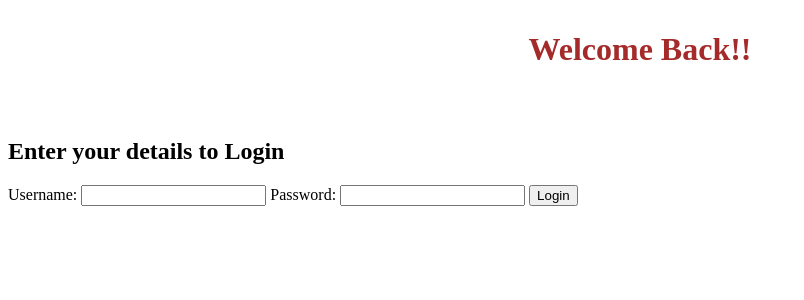
After one commit to SensiLab/MusicVariationWorkshop, a Flask app: page /login in a window 1280 px wide. The commit adds this page. Shown: the top 300 px of the page, without its empty margins (0-804 px from the left). Run offline with Flask 3, Linux system fonts and the light colour scheme.

Commit message:
Added login functionality and user functionality

```diff
--- a/main.py
+++ b/main.py
@@ -6,11 +6,16 @@ import os
 import time
 
 from celery import Celery
-from flask import Flask, render_template, request, jsonify, send_from_directory
+from flask import Flask, render_template, request, jsonify, send_from_directory, url_for, redirect
 from flask_socketio import SocketIO
 from werkzeug.utils import secure_filename
 
-from generate_melody import MagentaMusicTransformer
+
+from flask_sqlalchemy import SQLAlchemy
+from flask_login import UserMixin, LoginManager, login_user, logout_user, login_required
+from flask_bcrypt import Bcrypt
+
+# from generate_melody import MagentaMusicTransformer
 
 app = Flask(__name__)
 
@@ -23,7 +28,7 @@ app.config.from_pyfile('celery_config.py')
 app.config['UPLOAD_FOLDER'] = UPLOAD_FOLDER
 app.config["VARIATION_FOLDER"] = VARIATION_FOLDER
 app.config['SECRET_KEY'] = 'your_secret_key'
-socketio = SocketIO(app,message_queue=SOCKETIO_REDIS_URL)
+socketio = SocketIO(app, message_queue=SOCKETIO_REDIS_URL)
 
 # Create a Celery instance
 celery = Celery(
@@ -33,22 +38,77 @@ celery = Celery(
 )
 celery.conf.update(app.config)
 
-magenta_transformer = MagentaMusicTransformer("model/melody_conditioned_model_16.ckpt")
+# login manager
+login_manager = LoginManager()
+login_manager.init_app(app)
+bcrypt = Bcrypt(app)
+
+# database
+app.config['SQLALCHEMY_DATABASE_URI'] = 'sqlite:///site.db'
+db = SQLAlchemy(app)
+
+
+class User(db.Model, UserMixin):
+
+    id = db.Column(db.Integer, primary_key=True)
+    username = db.Column(db.String(64), unique=True)
+    password_hash = db.Column(db.String(128))
+
+    def __repr__(self):
+        return f'<User {self.username}>'
+
+def new_user(username, password):
+
+    hashed_password = bcrypt.generate_password_hash(password).decode('utf-8')
+    new_user = User(username=username,password_hash=hashed_password)
+    db.session.add(new_user)
+    db.session.commit()
+
+# magenta_transformer = MagentaMusicTransformer("model/melody_conditioned_model_16.ckpt")
 
 @celery.task
 def generate_variation(input_path, output_filename, jobs, socket_sid):
     for i in range(jobs):
 
         output_path = app.config["VARIATION_FOLDER"] + f'/{i+1}_' + output_filename
-        magenta_transformer.generate(input_path, output_path)
+        # magenta_transformer.generate(input_path, output_path)
 
         socketio.emit('job_complete', {'filename': os.path.basename(output_filename), 'job' : (i+1)}, room=socket_sid)
 
     socketio.emit('processing_complete', {'filename': os.path.basename(output_filename)}, room=socket_sid)
 
+# login manager
+@login_manager.user_loader
+def load_user(user_id):
+  return User.query.get(user_id)
+
+@login_manager.unauthorized_handler
+def unauthorized_callback():
+    return redirect('/login')
+
 @app.route('/')
+@login_required
 def index():
     return render_template('index.html')
+
+@app.route('/login', methods=['GET', 'POST'])
+def login():
+  if request.method == 'POST':
+    username = request.form['username']
+    password = request.form['password']
+    user = User.query.filter_by(username=username).first()
+
+    if user and bcrypt.check_password_hash(user.password_hash, password):
+        login_user(user)
+        return redirect("/")
+
+  return render_template('login.html')
+
+@app.route('/logout')
+@login_required
+def logout():
+    logout_user()
+    return redirect("/login")
 
 @app.route('/upload', methods=['POST'])
 def upload_file():
@@ -93,4 +153,9 @@ def handle_disconnect():
     print(f"Client disconnected: {request.sid}")
 
 if __name__=="__main__":
+
+    with app.app_context():
+        db.create_all()
+        # new_user("admin", "Bert@Variation")
+
     socketio.run(app, host="0.0.0.0", port=8008, debug=True)
--- /dev/null
+++ b/templates/login.html
@@ -0,0 +1,31 @@
+<!DOCTYPE html>
+<html lang="en">
+  <head>
+    <meta charset="UTF-8" />
+    <meta name="viewport" content="width=device-width, initial-scale=1.0" />
+    <title>Login</title>
+    <link
+      rel="stylesheet"
+      href="{{ url_for('static', filename='css/style.css') }}"
+    />
+  </head>
+  <body>
+    <div class="container">
+      <div class="secondHalf">
+        <h1>Welcome Back!!</h1>
+        <img src="" alt="" srcset="" />
+      </div>
+      <div class="firstHalf">
+        <h2>Enter your details to Login</h2>
+
+        <form method="post">
+          <label for="username">Username:</label>
+          <input type="text" name="username" required />
+          <label for="password">Password:</label>
+          <input type="password" name="password" required />
+          <button type="submit">Login</button>
+        </form>
+      </div>
+    </div>
+  </body>
+</html>
```
Also changed, not shown: templates/index.html (+6 -1 lines).
